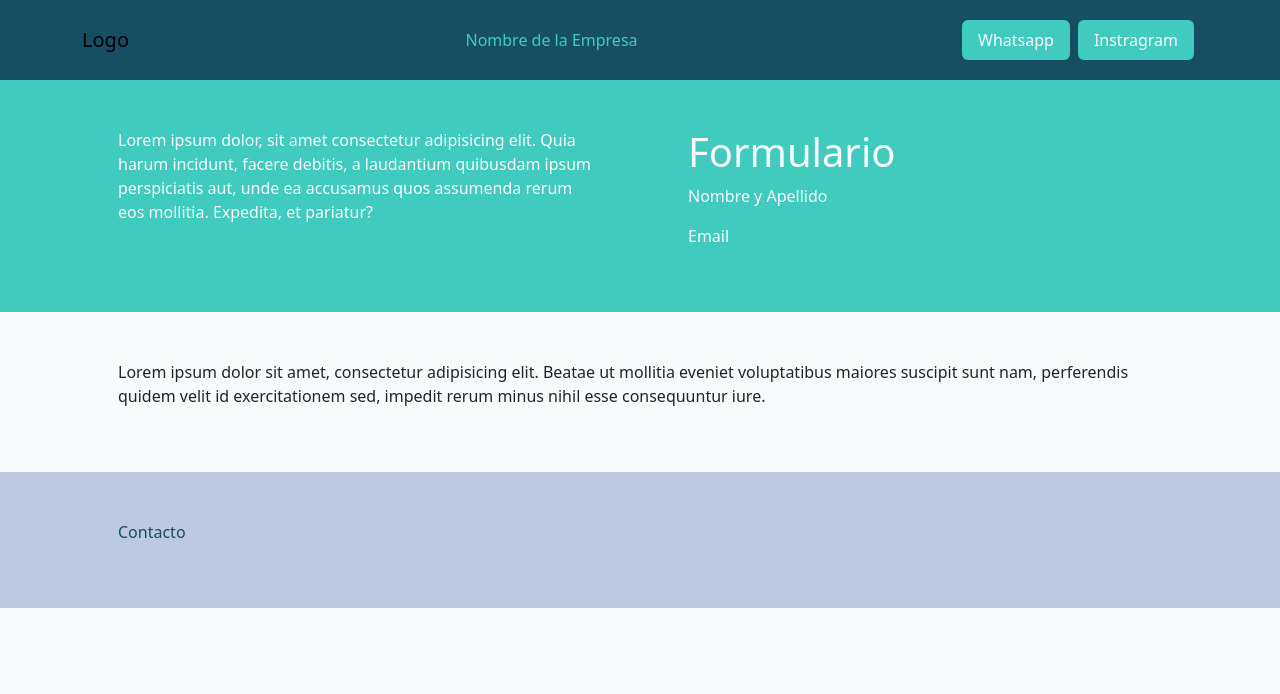
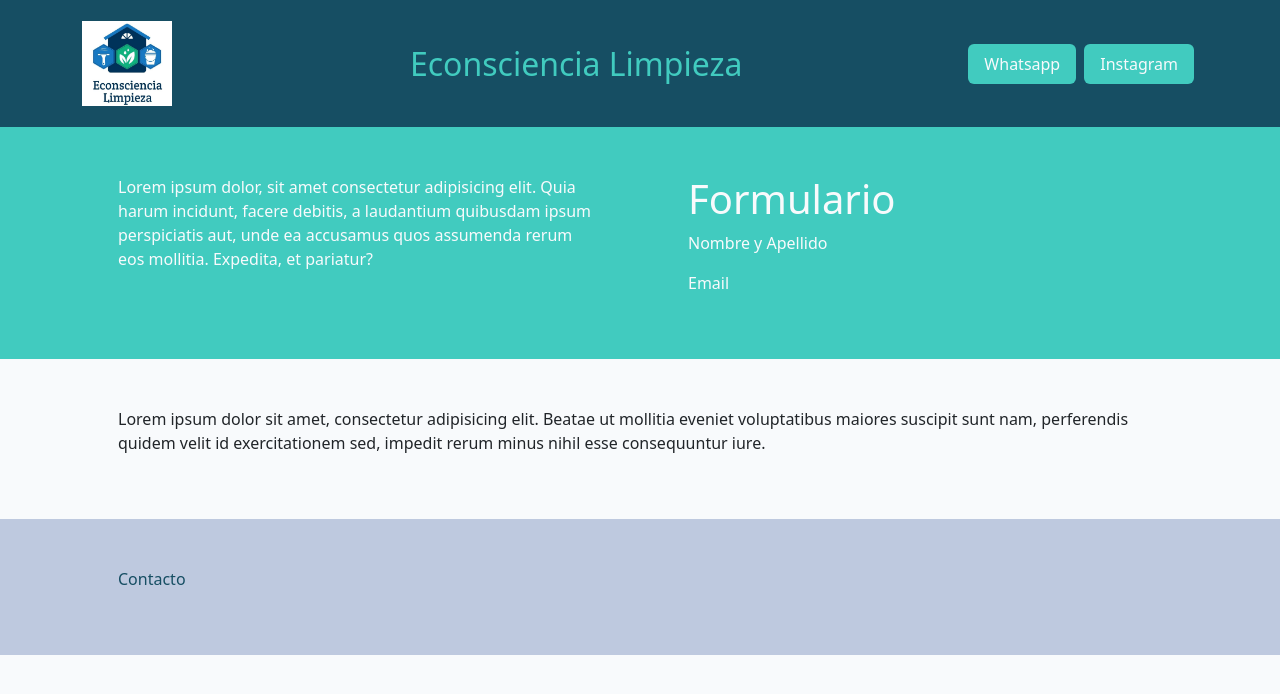
Before and after one commit to AIT-4/trabajo_practico_argentina_programa, a plain HTML site: page landing_page/index.html in a window 1280 px wide. Drawn offline with nearby package versions, Linux system fonts and the light colour scheme.

Commit message:
Se agrego el Logo y el nombre de la empresa

```diff
--- a/landing_page/css/style.css
+++ b/landing_page/css/style.css
@@ -33,6 +33,15 @@ body{
     color: #F8FAFC!important;
 }
 
+.texto-titulo {
+    font-size: 2.5vw;
+}
+
+.img-logo {
+    height: 95px;
+    width: 90px;
+}
+
 /*Resto de la pagina*/
 
 section.form {
--- a/landing_page/index.html
+++ b/landing_page/index.html
@@ -16,15 +16,15 @@
         <nav class="navbar navbar-expand-lg bg-body-tertiary color-dark p-3"
             style="background-color: #164E63 !important; color: #41CBBF !important;">
             <div class="container">
-                <a class="navbar-brand" href="#">Logo</a>
-                <span class="navbar-text color-mid">Nombre de la Empresa</span>
+                <img class="navbar-brand img-logo" src="./imagenes/Logo-Econsciencia-Limpieza.jpg" alt="Logo-Econsciencia-Limpieza"/>
+                <span class="navbar-text color-mid texto-titulo">Econsciencia Limpieza</span>
                 <div class="justify-content-end">
                     <ul class="nav nav-pills">
                         <li class="nav-item">
                             <a class="nav-link color-light active m-1 bg-color-mid" href="#">Whatsapp</i></a>
                         </li>
                         <li class="nav-item">
-                            <a class="nav-link color-light active m-1 bg-color-mid" href="#">Instragram</a>
+                            <a class="nav-link color-light active m-1 bg-color-mid" href="#">Instagram</a>
                         </li>
                     </ul>
                 </div>
```
Also changed, not shown: landing_page/imagenes/Logo-Econsciencia-Limpieza.jpg (added).
